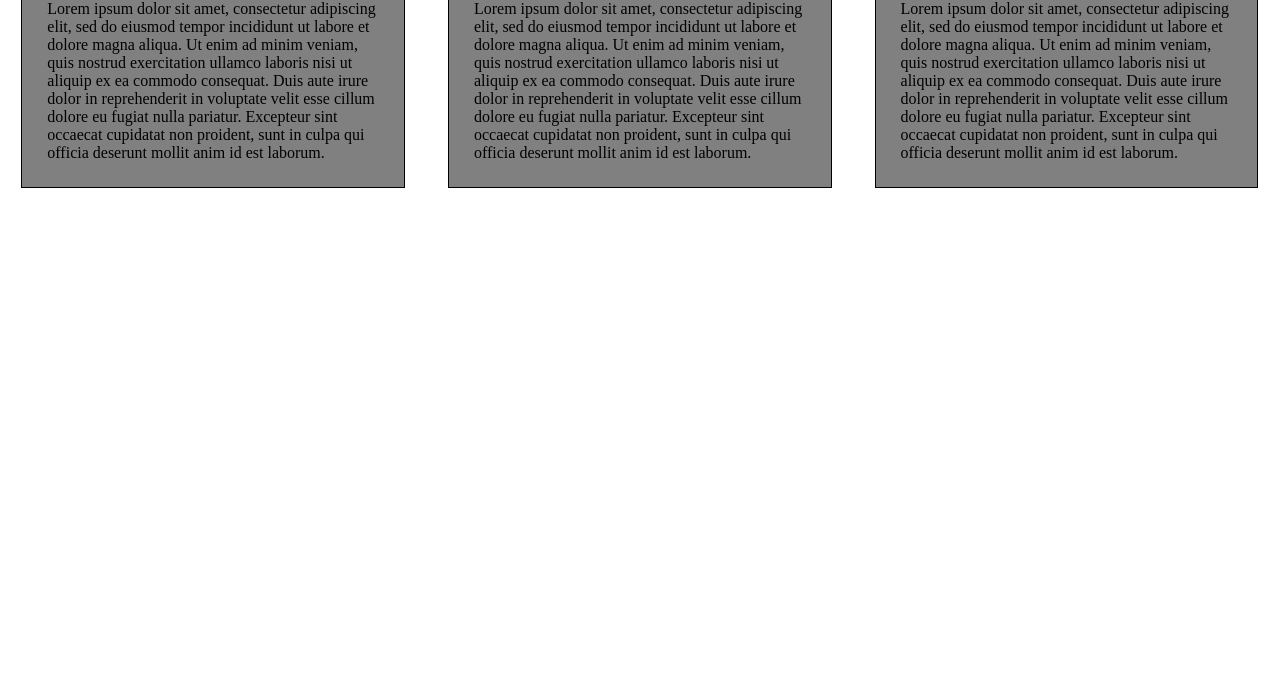
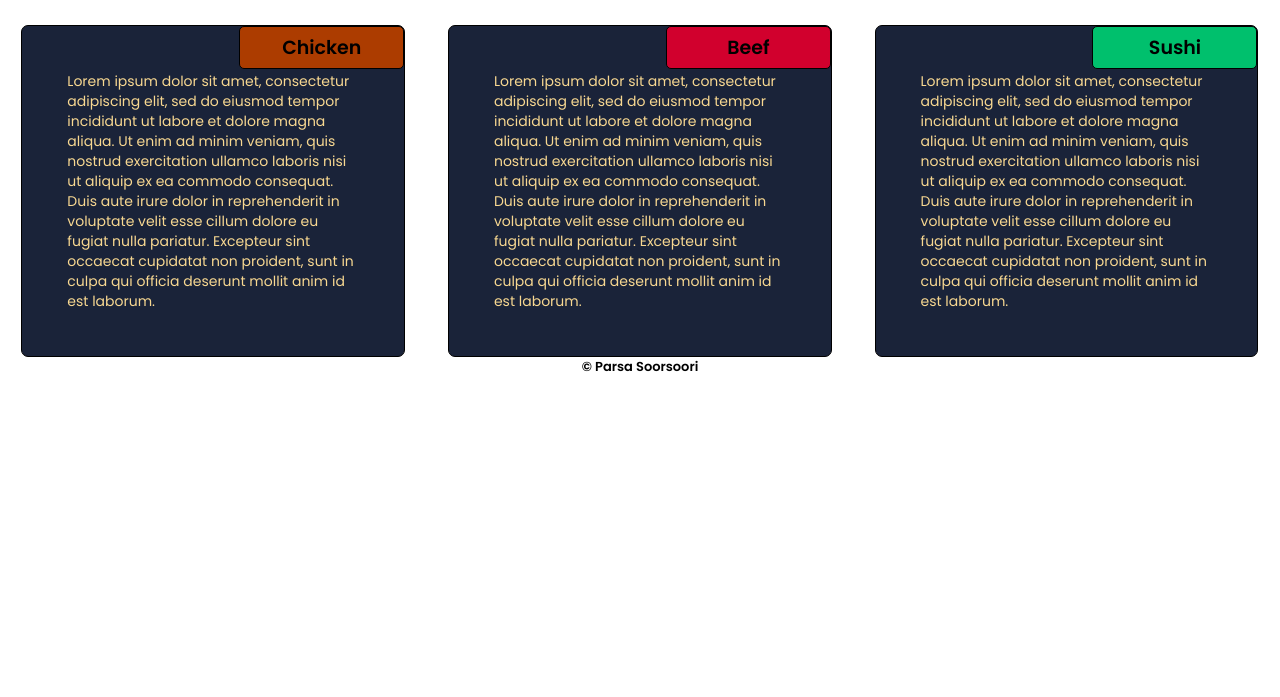
Before and after one commit to GwParSa/mod2-solution, a plain HTML site: page index.html in a window 1280 px wide. Shown: the part 103-800 px from the top of the page. Drawn offline with Linux system fonts and the light colour scheme.

Commit message:
completed

```diff
--- a/css/style.css
+++ b/css/style.css
@@ -1,60 +1,61 @@
+@import url('https://fonts.googleapis.com/css2?family=Poppins:ital,wght@0,100;0,200;0,300;0,400;0,500;0,600;0,700;0,800;0,900;1,100;1,200;1,300;1,400;1,500;1,600;1,700;1,800;1,900&display=swap');/*font-family: "Poppins", sans-serif;*/
 *{
     box-sizing: border-box;
 	margin: 0;
 	padding: 0;
+    font-family: "Poppins", sans-serif;
 }
 
 h1{
 	text-align: center;
-	margin: 20px;
+	margin: 40px 0;
+    font-weight: 800;
 }
-
-
+.chicken{
+	background-color: #ac3c00;
+}
+.beef{
+	background-color: #d1002d;
+}
+.sushi{
+	background-color: #00c06d ;
+}
 .title {
+    border-radius: 5px;
 	position: absolute;
-	top: 0;
-	right:0;
-	width: 100px;
+	top: 0; right:0;
+	width: 165px;
 	text-align: center;
-	border: 2px solid black;
-  font-size: 16px;
-  }
-
+	border: 1px solid black;
+    padding: 6px 0;
+    font-size: 19px;
+    font-weight: 600;
+}
 p{
-	padding: 25px;
-
-  }
-
+	padding: 45px;
+    font-size: 14px;
+    line-height: 20px;
+    color: #f8d891;
+    text-align: left;
+}
+.row {
+    width: 100%;
+}
 .section {
-	background-color: gray;
+    border-radius: 7px;
+    position: relative;
+	background-color: #1A2339;
 	border: 1px solid black;
-	position: relative;
 	width: 90%;
-	margin-right: auto;
-  margin-left: auto;
-  }
-
-#chicken{
-	background-color: #F5B7B1;
-  }
-
-#beef{
-	background-color: #CD6155;
-	color: white;
-  }
-
-#sushi{
-	background-color: #F7DC6F ;
-  }
-
-
-/* ----- Simple Responsive Framework ----- */
-.row {
-  width: 100%;
-
+    margin: 0 auto;
 }
-/* ----- For Large Devices ----- */
-
+article{
+    text-align: center;
+    margin-top: 45px;
+    font-size: 13px;
+    font-weight: 600;
+}
+/* Large Sizes */
 @media (min-width: 992px) {
   .col-lg-1, .col-lg-2, .col-lg-3, .col-lg-4, .col-lg-5, .col-lg-6, .col-lg-7, .col-lg-8, .col-lg-9, .col-lg-10, .col-lg-11, .col-lg-12 {
     float: left;
@@ -97,13 +98,15 @@ p{
   }
 }
 
-/* ----- For Medium Devices ----- */
-
+/* Medium sizes */
 @media (min-width: 768px) and (max-width: 991px) {
   .col-md-1, .col-md-2, .col-md-3, .col-md-4, .col-md-5, .col-md-6, .col-md-7, .col-md-8, .col-md-9, .col-md-10, .col-md-11, .col-md-12 {
     float: left;
-
   }
+  .sec-3{
+    width: 95%;
+    margin-top: 30px;
+}
   .col-md-1 {
     width: 8.33%;
   }
@@ -140,13 +143,9 @@ p{
   .col-md-12 {
     width: 100%;
   }
-  #section3{
-  	width: 95%;
-  	margin-top: 30px;
-  }
 }
 
-/* ----- For Small Devices ----- */
+/* Small Sizes */
 @media(max-width: 767px){
 	.section{
 		margin-top: 30px;
--- a/index.html
+++ b/index.html
@@ -9,34 +9,34 @@
 </head>
 <body>
     <h1>Our Menu</h1>
-
     <div id="row">
         <div class="col-lg-4 col-md-6" >
-            <div class="section" id="section1">
-                <div id="chicken" class="title">Chicken</div>
+            <div class="section">
+                <div class="title chicken">Chicken</div>
                 <p>
-                Lorem ipsum dolor sit amet, consectetur adipiscing elit, sed do eiusmod tempor incididunt ut labore et dolore magna aliqua. Ut enim ad minim veniam, quis nostrud exercitation ullamco laboris nisi ut aliquip ex ea commodo consequat. Duis aute irure dolor in reprehenderit in voluptate velit esse cillum dolore eu fugiat nulla pariatur. Excepteur sint occaecat cupidatat non proident, sunt in culpa qui officia deserunt mollit anim id est laborum.
+                    Lorem ipsum dolor sit amet, consectetur adipiscing elit, sed do eiusmod tempor incididunt ut labore et dolore magna aliqua. Ut enim ad minim veniam, quis nostrud exercitation ullamco laboris nisi ut aliquip ex ea commodo consequat. Duis aute irure dolor in reprehenderit in voluptate velit esse cillum dolore eu fugiat nulla pariatur. Excepteur sint occaecat cupidatat non proident, sunt in culpa qui officia deserunt mollit anim id est laborum.
                 </p>
             </div>
         </div>
-
         <div class="col-lg-4 col-md-6" >
-            <div class="section" id="section2">
-                <div id="beef" class="title">Beef</div>
+            <div class="section">
+                <div class="title beef">Beef</div>
                 <p>
-                Lorem ipsum dolor sit amet, consectetur adipiscing elit, sed do eiusmod tempor incididunt ut labore et dolore magna aliqua. Ut enim ad minim veniam, quis nostrud exercitation ullamco laboris nisi ut aliquip ex ea commodo consequat. Duis aute irure dolor in reprehenderit in voluptate velit esse cillum dolore eu fugiat nulla pariatur. Excepteur sint occaecat cupidatat non proident, sunt in culpa qui officia deserunt mollit anim id est laborum.
+                    Lorem ipsum dolor sit amet, consectetur adipiscing elit, sed do eiusmod tempor incididunt ut labore et dolore magna aliqua. Ut enim ad minim veniam, quis nostrud exercitation ullamco laboris nisi ut aliquip ex ea commodo consequat. Duis aute irure dolor in reprehenderit in voluptate velit esse cillum dolore eu fugiat nulla pariatur. Excepteur sint occaecat cupidatat non proident, sunt in culpa qui officia deserunt mollit anim id est laborum.
                 </p>
             </div>
         </div>
-
         <div class="col-lg-4 col-md-12" >
-            <div class="section" id="section3">
-                <div id="sushi" class="title">Sushi</div>
+            <div class="section sec-3">
+                <div class="title sushi">Sushi</div>
                 <p>
-                Lorem ipsum dolor sit amet, consectetur adipiscing elit, sed do eiusmod tempor incididunt ut labore et dolore magna aliqua. Ut enim ad minim veniam, quis nostrud exercitation ullamco laboris nisi ut aliquip ex ea commodo consequat. Duis aute irure dolor in reprehenderit in voluptate velit esse cillum dolore eu fugiat nulla pariatur. Excepteur sint occaecat cupidatat non proident, sunt in culpa qui officia deserunt mollit anim id est laborum.
+                    Lorem ipsum dolor sit amet, consectetur adipiscing elit, sed do eiusmod tempor incididunt ut labore et dolore magna aliqua. Ut enim ad minim veniam, quis nostrud exercitation ullamco laboris nisi ut aliquip ex ea commodo consequat. Duis aute irure dolor in reprehenderit in voluptate velit esse cillum dolore eu fugiat nulla pariatur. Excepteur sint occaecat cupidatat non proident, sunt in culpa qui officia deserunt mollit anim id est laborum.
                 </p>
             </div>
         </div>
     </div>
+    <article>
+        &copy; Parsa Soorsoori
+    </article>
 </body>
 </html>
```
